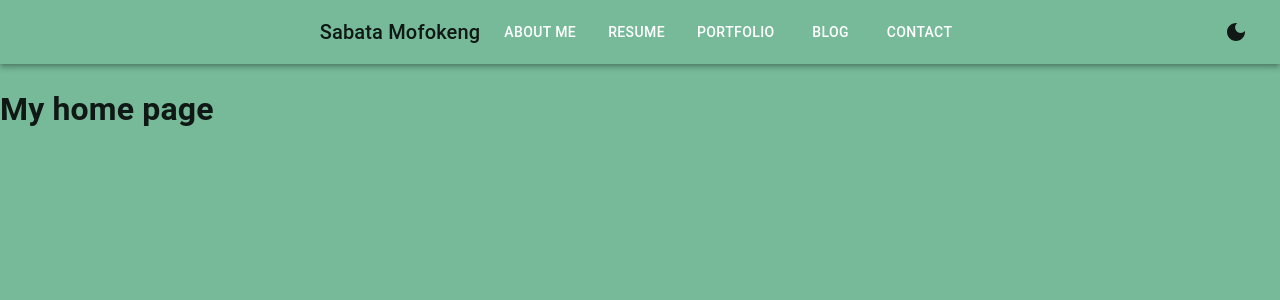
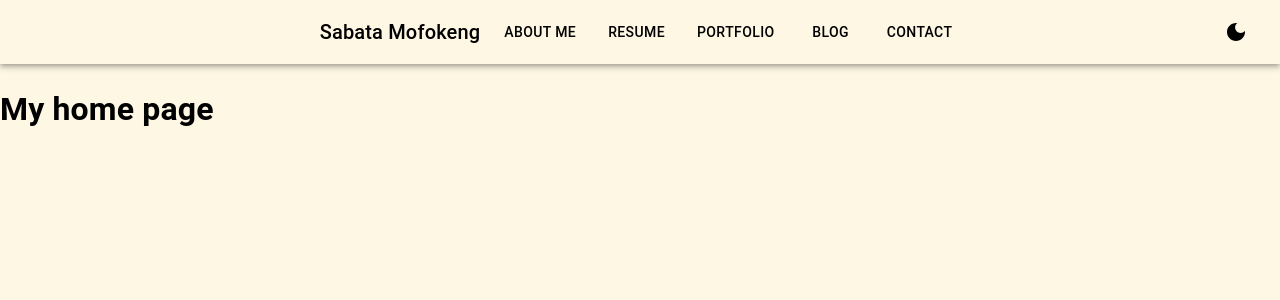
Before and after one commit to samofoke/portfolio-resume, a React (Create React App) app: page / in a window 1280 px wide. Shown: the top 300 px of the page. Built offline with nearby package versions, Linux system fonts and the light colour scheme; the HTML template or start-up script is replaced by a standard one.

Commit message:
added more on themes

```diff
--- a/src/components/Themes/MainThemes.jsx
+++ b/src/components/Themes/MainThemes.jsx
@@ -4,19 +4,19 @@ const lightTheme = createTheme({
   palette: {
     mode: "light",
     primary: {
-      main: "#76BA99",
-      light: "#ADCF9F",
-      dark: "#CED89E",
+      main: "#FDF7E4",
+      light: "#FAEED1",
+      dark: "#DED0B6",
     },
     secondary: {
-      main: "#FFDCAE",
+      main: "#BBAB8C",
     },
     background: {
-      default: "rgb(118, 186, 153)",
-      paper: "rgb(173, 207, 159)",
+      default: "rgb(253, 247, 228)",
+      paper: "rgb(250, 238, 209)",
     },
     text: {
-      primary: "rgba(0, 0, 0, 0.87)",
+      primary: "#000000",
       secondary: "rgba(0, 0, 0, 0.54)",
     },
   },
@@ -38,7 +38,7 @@ const darkTheme = createTheme({
       paper: "#1E1E1E",
     },
     text: {
-      primary: "#FFFFFF",
+      primary: "#FF8C00",
       secondary: "#B3B3B3",
     },
   },
--- a/src/routes/Navigation/navigation.jsx
+++ b/src/routes/Navigation/navigation.jsx
@@ -54,7 +54,13 @@ const NavBar = () => {
 
   return (
     <Fragment>
-      <AppBar position="static">
+      <AppBar
+        position="static"
+        sx={{
+          backgroundColor: theme.palette.background.default,
+          color: theme.palette.text.primary,
+        }}
+      >
         <Toolbar>
           <Stack
             direction="row"
@@ -93,7 +99,7 @@ const NavBar = () => {
                 menuItem.map((item) => (
                   <Button
                     key={item.label}
-                    sx={{ color: "white", ml: 2 }}
+                    sx={{ color: theme.palette.text.primary, ml: 2 }}
                     component={Link}
                     to={item.path}
                   >
```
